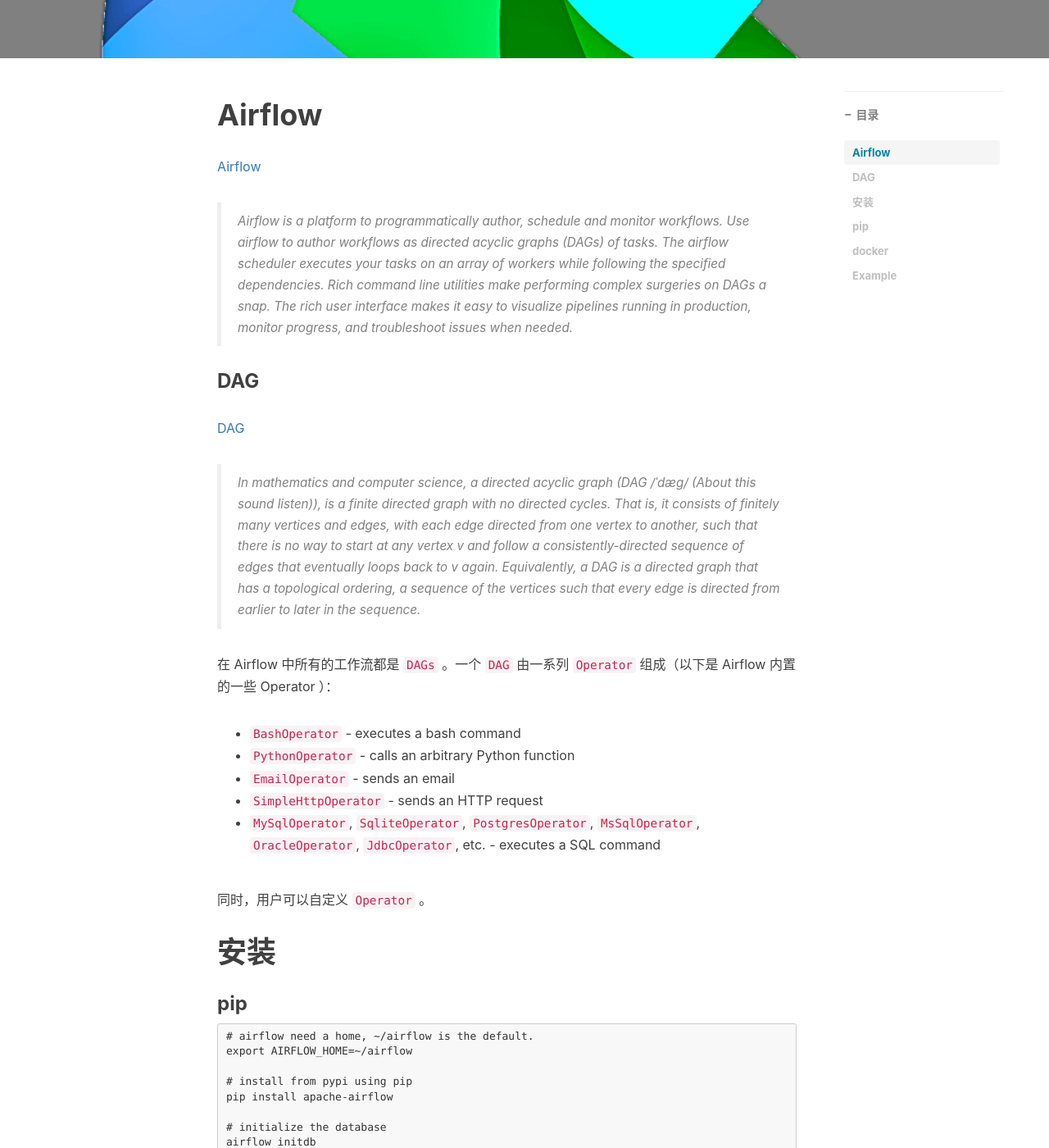
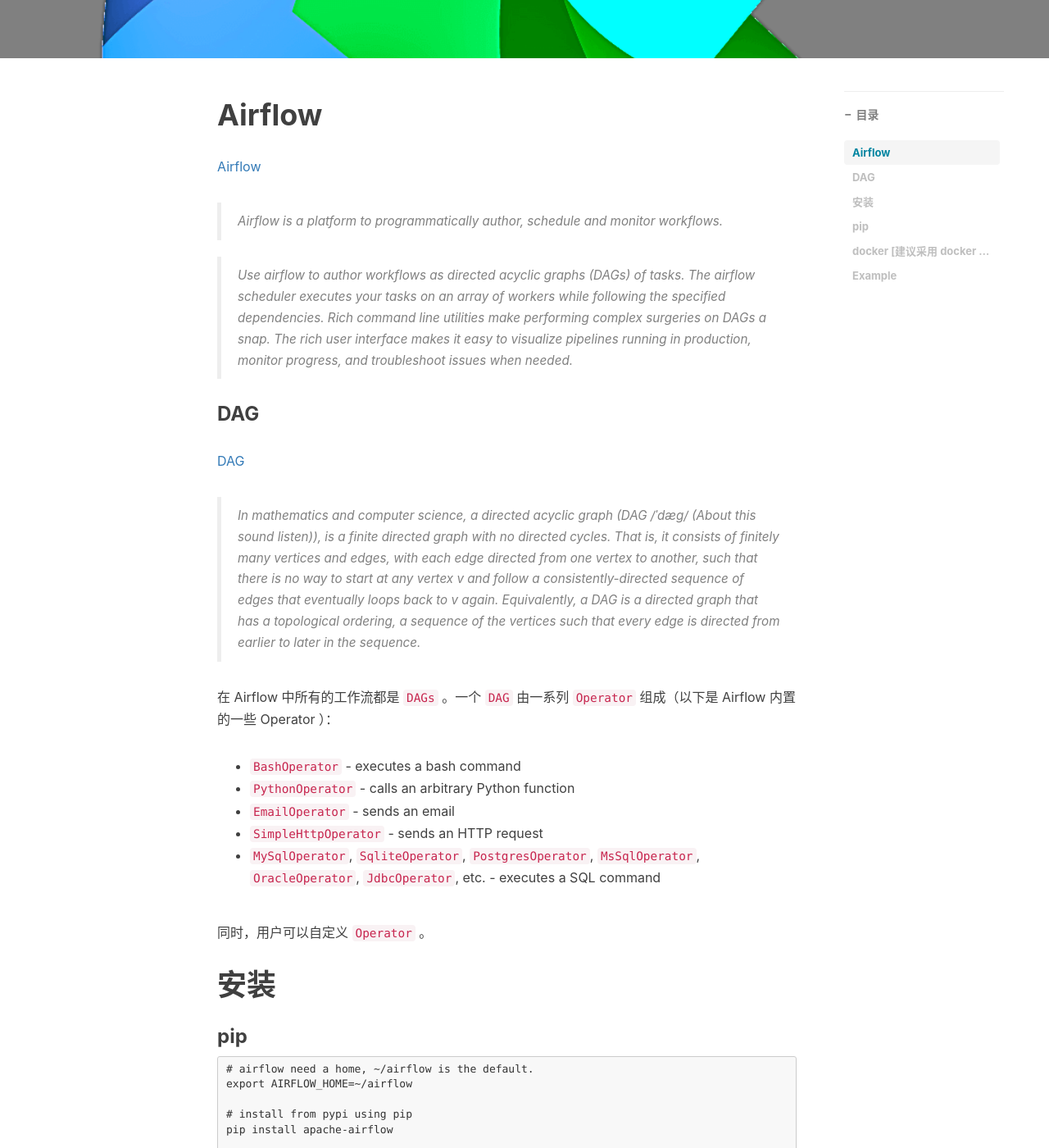
Before and after one commit to zyt312074545/zyt312074545.github.io, a Jekyll site: the page built from _posts/2018-11-20-airflow-1.md, in a window 1280 px wide and 1400 px high, scrolled down 452 px. Shown: the whole window at 82% size. Built offline with Jekyll 4.4.1, drawn with Linux system fonts in a browser that asks for light colours; nearby versions of some CDN libraries; comment, search, counter and statistics services are not loaded; some of the changed text lies outside the part shown.

Commit message:
update airflow 1 post

````diff
--- a/_posts/2018-11-20-airflow-1.md
+++ b/_posts/2018-11-20-airflow-1.md
@@ -16,7 +16,8 @@ tags:
 [Airflow](https://github.com/apache/incubator-airflow)
 
 > Airflow is a platform to programmatically author, schedule and monitor workflows.
-Use airflow to author workflows as directed acyclic graphs (DAGs) of tasks. The airflow scheduler executes your tasks on an array of workers while following the specified dependencies. Rich command line utilities make performing complex surgeries on DAGs a snap. The rich user interface makes it easy to visualize pipelines running in production, monitor progress, and troubleshoot issues when needed.
+
+> Use airflow to author workflows as directed acyclic graphs (DAGs) of tasks. The airflow scheduler executes your tasks on an array of workers while following the specified dependencies. Rich command line utilities make performing complex surgeries on DAGs a snap. The rich user interface makes it easy to visualize pipelines running in production, monitor progress, and troubleshoot issues when needed.
 
 ### DAG
 
@@ -58,9 +59,10 @@ airflow webserver -p 8080 -D
 airflow scheduler
 ```
 
-### docker
+### docker [建议采用 docker 安装]
 
 ```
+# 本 image 基于 puckel/docker-airflow 进行构建，在其中安装 vim，并且修改 config.cfg 文件，禁止加载 examples
 # pull image
 docker pull zyt312074545/docker-airflow
 
````
